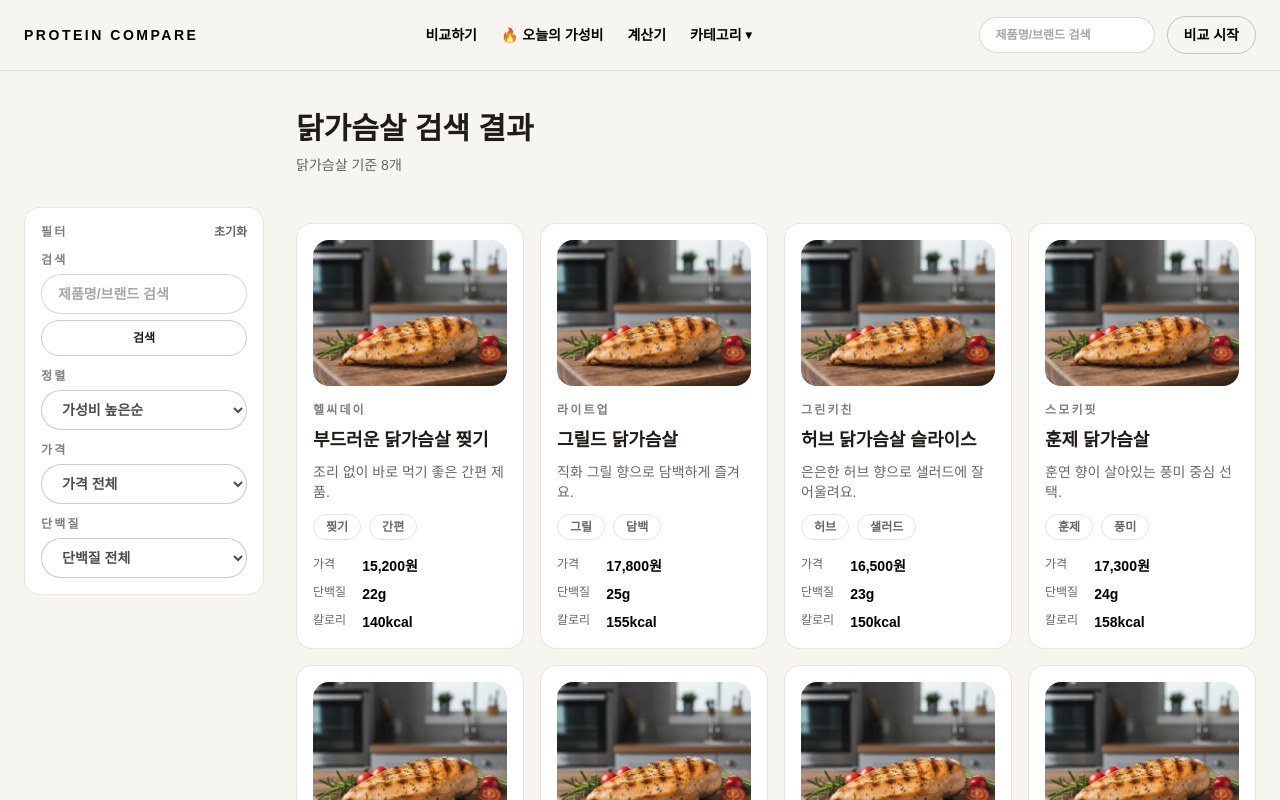
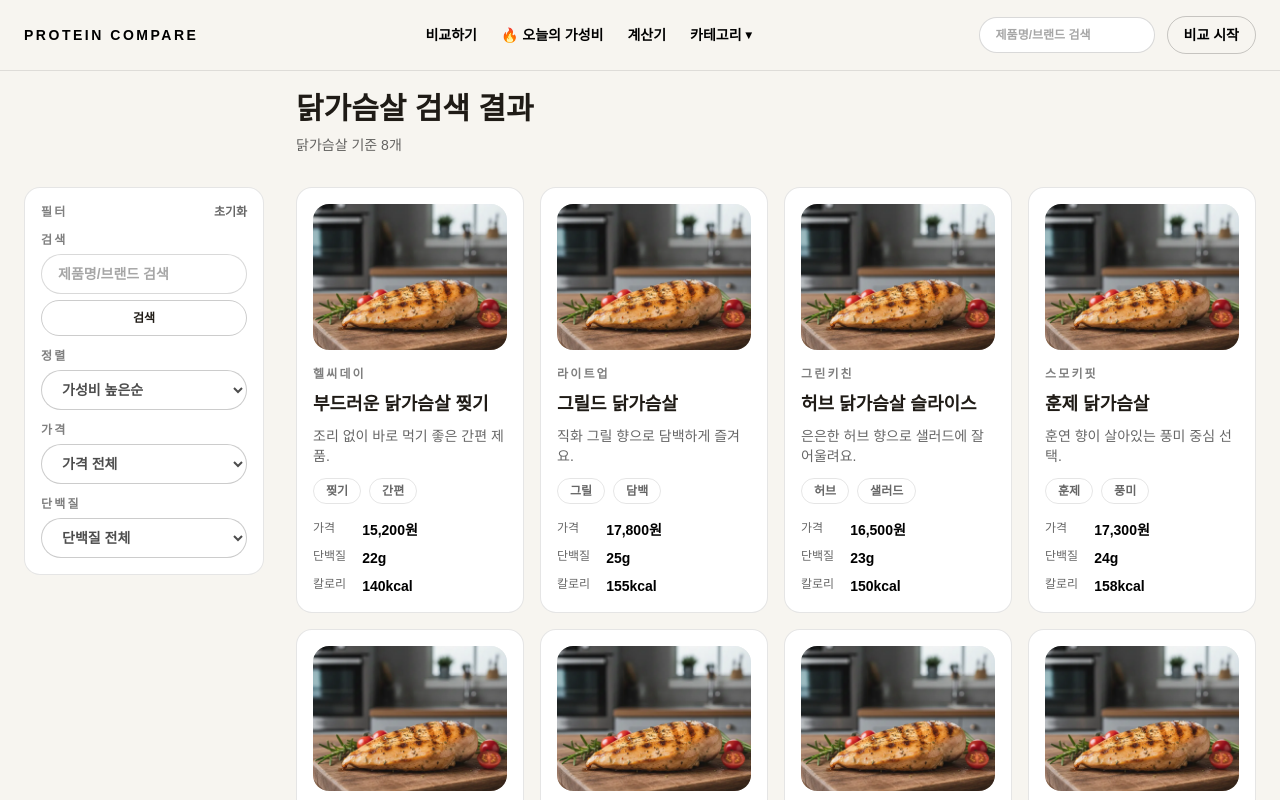
Before and after one commit to no-jisub/protein_front, a Next.js app: page /products in a window 1280 px wide. Shown: the top 800 px of the page. Built offline with nearby package versions, Linux system fonts and the light colour scheme.

Commit message:
상단 패딩 제거로 필터와 그리드 상단 라인을 균일하게 수정

```diff
--- a/app/products/page.tsx
+++ b/app/products/page.tsx
@@ -174,7 +174,7 @@ export default function ProductsPage() {
 
   return (
     <main className="min-h-screen bg-[#f7f5f0] text-[#1f1b16]">
-      <section className="mx-auto max-w-7xl px-6 py-10">
+      <section className="mx-auto max-w-7xl px-6 pb-10 py-5">
         <div className="grid gap-8 lg:grid-cols-[minmax(240px,1fr)_minmax(0,64rem)_minmax(240px,1fr)]">
           <div className="w-full max-w-none justify-self-stretch lg:col-span-2 lg:col-start-2">
             <div>
@@ -314,7 +314,7 @@ export default function ProductsPage() {
                 조건에 맞는 상품이 없습니다.
               </div>
             ) : (
-              <div className="mt-4 grid grid-cols-1 gap-4 sm:grid-cols-2 lg:grid-cols-3 xl:grid-cols-4">
+              <div className="mt-0 grid grid-cols-1 gap-4 sm:grid-cols-2 lg:grid-cols-3 xl:grid-cols-4">
                 {sorted.map((product) => (
                   <div
                     key={product.id}
```
